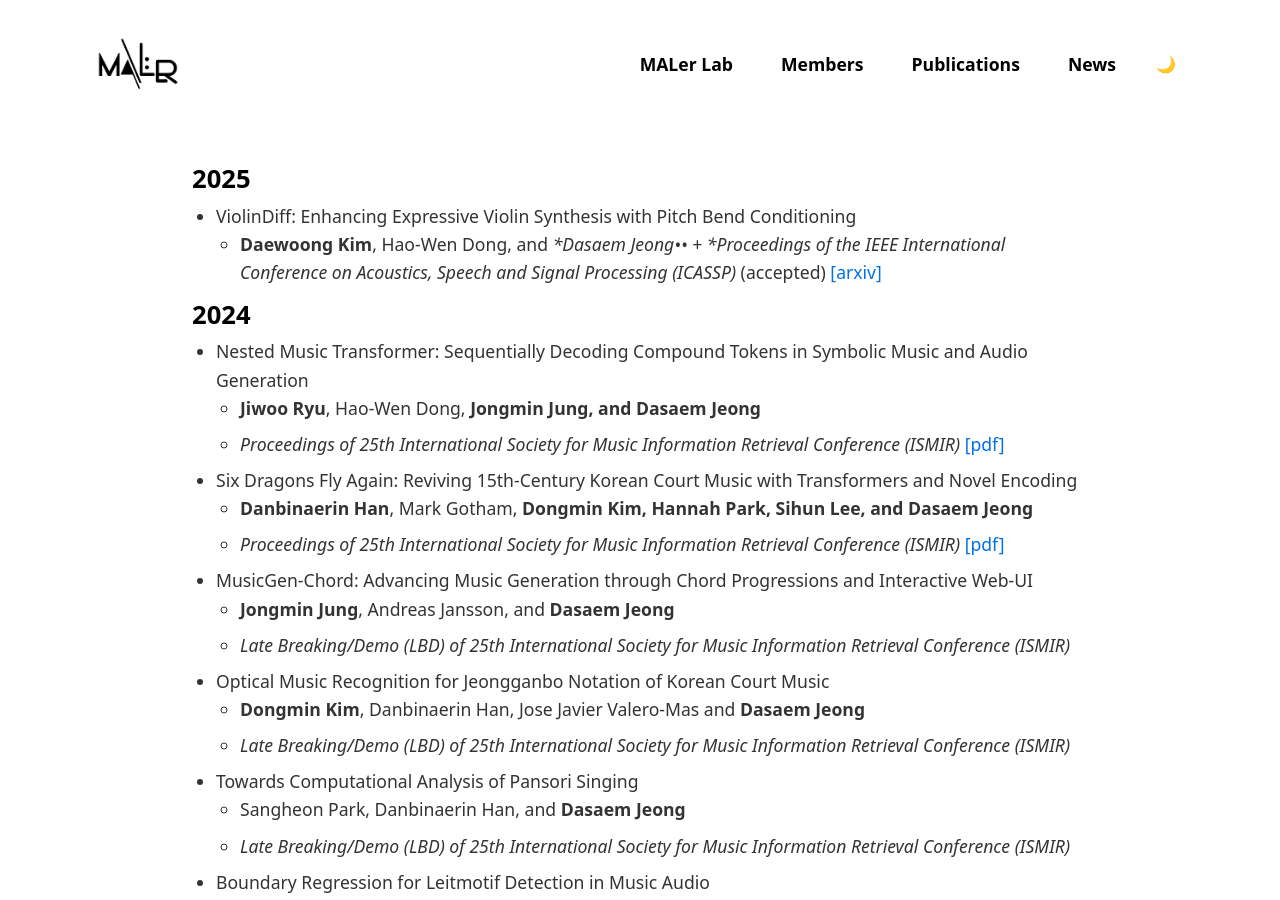
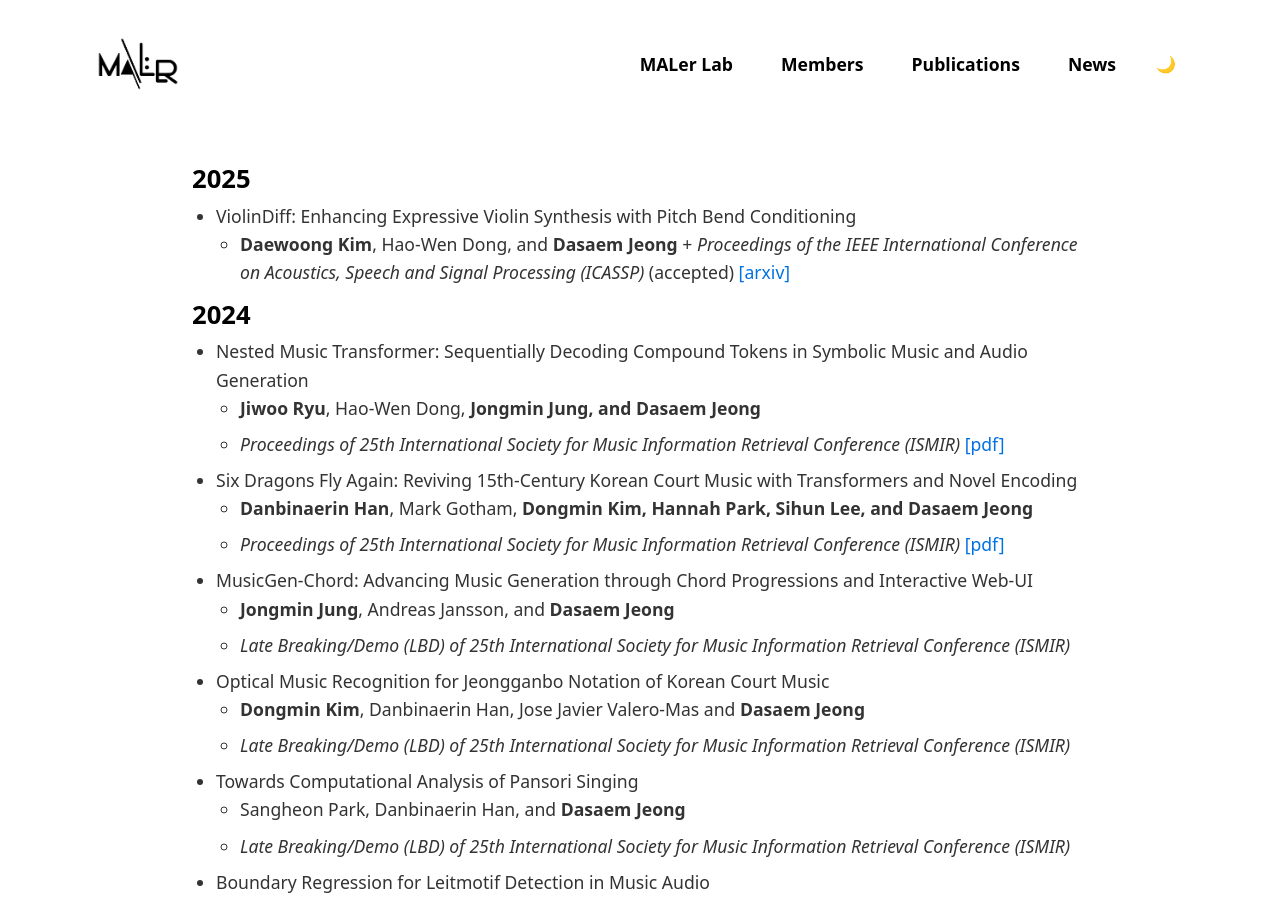
Before and after one commit to MALerLab/MALerLab.github.io, a Jekyll site: the page built from _pages/publications.md, in a window 1280 px wide and 900 px high. Built offline with Jekyll 4.4.1, drawn with Linux system fonts in a browser that asks for light colours; some web fonts are replaced.

Commit message:
fix typo

```diff
--- a/_pages/publications.md
+++ b/_pages/publications.md
@@ -8,7 +8,7 @@ excerpt: "Publications of MALer Lab"
 
 ## 2025
 * ViolinDiff: Enhancing Expressive Violin Synthesis with Pitch Bend Conditioning
-	+ **Daewoong Kim**, Hao-Wen Dong, and **Dasaem Jeong••
+	+ **Daewoong Kim**, Hao-Wen Dong, and **Dasaem Jeong**
  	+ *Proceedings of the IEEE International Conference on Acoustics, Speech and Signal Processing (ICASSP)* (accepted) [[arxiv]](https://arxiv.org/abs/2409.12477)
 
 ## 2024
```
